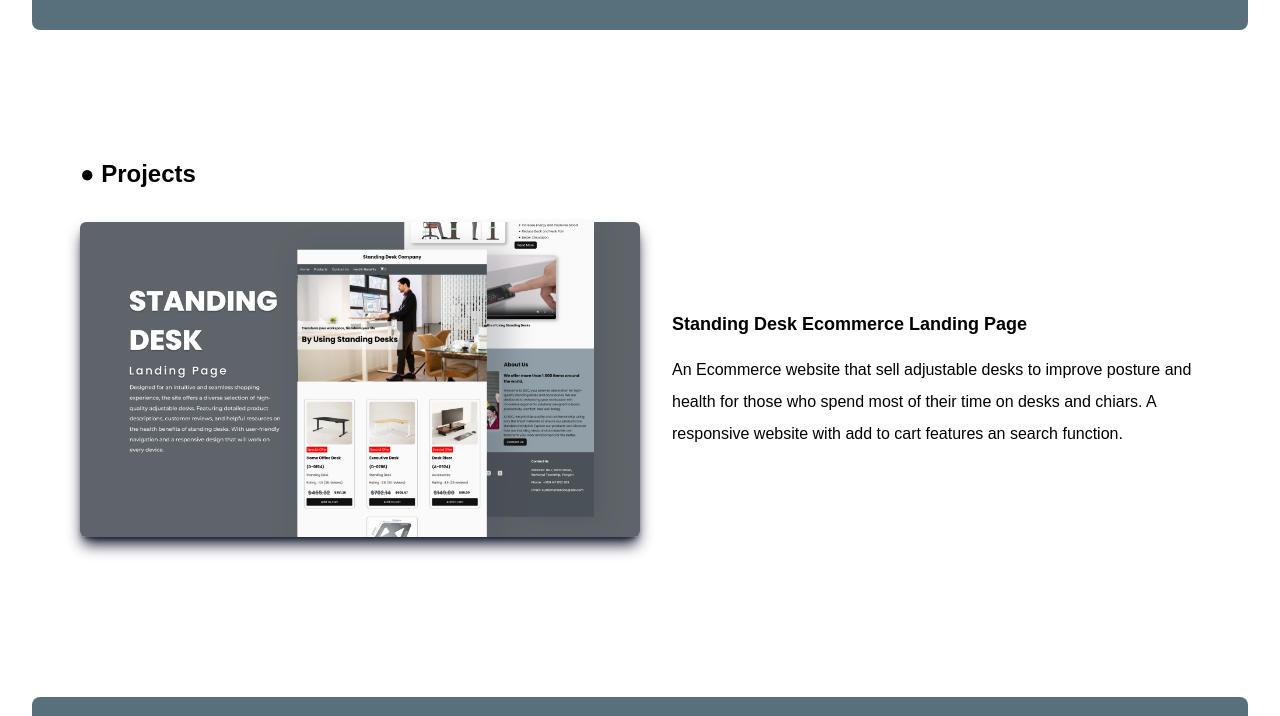
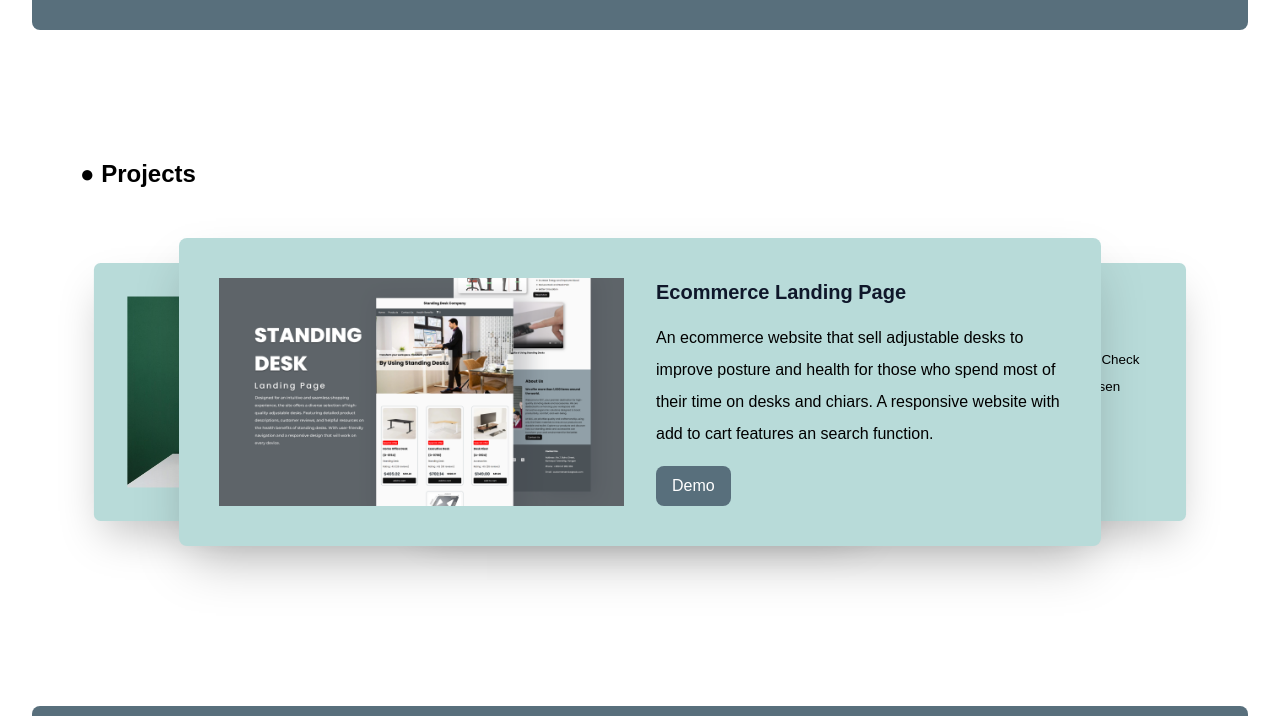
Before and after one commit to EiEiKyaw01/Portfolio, a website built with Vite: page index.html in a window 1280 px wide. Shown: the part 834-1550 px from the top of the page. Built offline with nearby package versions, Linux system fonts and the light colour scheme.

Commit message:
update project section

```diff
--- a/index.html
+++ b/index.html
@@ -82,7 +82,8 @@
     </nav>
 
     <section
-      id="hero-section" class="flex flex-col-reverse md:flex-row items-center justify-around px-4 md:px-8 mx-8 md:my-20"
+      id="hero-section"
+      class="flex flex-col-reverse md:flex-row items-center justify-around px-4 md:px-8 mx-8 md:my-20"
     >
       <div
         class="flex flex-col gap-8 text-center md:text-left relative max-md:pt-8"
@@ -197,24 +198,104 @@
     </section>
 
     <section id="project-section" class="pt-12">
-      <div class="px-12 m-8 md:my-20 flex flex-col gap-8 rounded-lg">
-        <h2 class="text-2xl font-semibold">● Projects</h2>
-        <div class="flex flex-col-reverse lg:flex-row gap-8 items-center">
-          <img
-            src="./src/images/SDC-website.png"
-            alt=""
-            class="lg:w-1/2 rounded-md shadow-lg shadow-slate-900"
-          />
-          <div class="  ">
-            <h2 class="text-lg font-semibold mb-4">
-              Standing Desk Ecommerce Landing Page
-            </h2>
-            <p class="tect-md leading-8">
-              An Ecommerce website that sell adjustable desks to improve posture
-              and health for those who spend most of their time on desks and
-              chiars. A responsive website with add to cart features an search
-              function.
-            </p>
+      <div class="px-12 m-8 md:my-20 rounded-lg">
+        <h2 class="text-2xl font-semibold mb-12">● Projects</h2>
+        <div class="md:px-12 px-4">
+          <div class="w-[90%] mx-auto relative">
+            <input
+              id="article-01"
+              type="radio"
+              name="slider"
+              class="sr-only peer/01"
+            />
+            <input
+              id="article-02"
+              type="radio"
+              name="slider"
+              class="sr-only peer/02"
+              checked
+            />
+            <input
+              id="article-03"
+              type="radio"
+              name="slider"
+              class="sr-only peer/03"
+            />
+
+            <div
+              class="absolute inset-0 scale-[67.5%] z-20 transition-all duration-500 ease-[cubic-bezier(0.25,1,0.5,1)] peer-focus-visible/01:[&_article]:ring peer-focus-visible/01:[&_article]:ring-indigo-300 peer-checked/01:relative peer-checked/01:z-50 peer-checked/01:translate-x-0 peer-checked/01:scale-100 peer-checked/01:[&>label]:pointer-events-none peer-checked/02:-translate-x-40 peer-checked/02:scale-[83.75%] peer-checked/02:z-40 peer-checked/03:-translate-x-80 peer-checked/03:z-30"
+            >
+              <label class="absolute inset-0" for="article-01">
+                <span class="sr-only">Weather Forecast</span>
+              </label>
+              <article class="bg-[#B8DBD9] p-10 rounded-lg shadow-2xl">
+                <div class="md:flex md:gap-8 items-center">
+                  <div class="md:w-1/2 mb-4 md:mb-0">
+                    <img src="./src/images/weather-forecast.jpg" alt="" />
+                  </div>
+                  <div class="md:w-1/2 flex flex-col gap-4">
+                    <h1 class="text-xl font-bold text-slate-900">
+                      Weather Forecast
+                    </h1>
+                    <p class="leading-8">
+                      A weather forecast website that show current date, temperature and including humidity and wind speed. It also includes 5 days forecast with highest and lowest temperature of the day.
+                    </p>
+                  <a href="https://weather-forecast-app-withshecodes.netlify.app/" target="_blank" class="bg-[#586F7C] text-white px-4 py-2 rounded-lg w-fit">Demo</a>
+                  </div>
+                </div>
+              </article>
+            </div>
+
+            <div
+              class="absolute inset-0 scale-[67.5%] z-20 transition-all duration-500 ease-[cubic-bezier(0.25,1,0.5,1)] peer-focus-visible/02:[&_article]:ring peer-focus-visible/02:[&_article]:ring-indigo-300 peer-checked/01:translate-x-40 peer-checked/01:scale-[83.75%] peer-checked/01:z-40 peer-checked/02:relative peer-checked/02:z-50 peer-checked/02:translate-x-0 peer-checked/02:scale-100 peer-checked/02:[&>label]:pointer-events-none peer-checked/03:-translate-x-40 peer-checked/03:scale-[83.75%] peer-checked/03:z-40"
+            >
+              <label class="absolute inset-0" for="article-02">
+                <span class="sr-only">Standing Desk Ecommerce</span>
+              </label>
+              <article class="bg-[#B8DBD9] p-10 rounded-lg shadow-2xl">
+                <div class="md:flex md:gap-8 items-center">
+                  <div class="md:w-1/2 mb-4 md:mb-0">
+                    <img src="./src/images/SDC-website.png" alt="" />
+                  </div>
+                  <div class="md:w-1/2 flex flex-col gap-4">
+                    <h1 class="text-xl font-bold text-slate-900">
+                      Ecommerce Landing Page
+                    </h1>
+                    <p class="leading-8">
+                      An ecommerce website that sell adjustable desks to improve
+                      posture and health for those who spend most of their time
+                      on desks and chiars. A responsive website with add to cart
+                      features an search function.
+                    </p>
+                  <a href="https://standingdeskcompany.netlify.app/" target="_blank" class="bg-[#586F7C] text-white px-4 py-2 rounded-lg w-fit">Demo</a>
+                  </div>
+                </div>
+              </article>
+            </div>
+
+            <div
+              class="absolute inset-0 scale-[67.5%] z-20 transition-all duration-500 ease-[cubic-bezier(0.25,1,0.5,1)] peer-focus-visible/03:[&_article]:ring peer-focus-visible/03:[&_article]:ring-indigo-300 peer-checked/01:translate-x-80 peer-checked/01:z-30 peer-checked/02:translate-x-40 peer-checked/02:scale-[83.75%] peer-checked/02:z-40 peer-checked/03:relative peer-checked/03:z-50 peer-checked/03:translate-x-0 peer-checked/03:scale-100 peer-checked/03:[&>label]:pointer-events-none"
+            >
+              <label class="absolute inset-0" for="article-03">
+                <span class="sr-only">World Clock</span>
+              </label>
+              <article class="bg-[#B8DBD9] p-10 rounded-lg shadow-2xl">
+                <div class="md:flex md:gap-8 items-center">
+                  <div class="md:w-1/2 mb-4 md:mb-0">
+                    <img src="./src/images/checktimebuddy.jpg" alt="" />
+                  </div>
+                  <div class="md:w-1/2 flex flex-col gap-4">
+                    <h2 class="text-lg font-semibold">
+                      Check Time Buddy
+                    </h2>
+                    <p class="leading-8">
+                      Check current local time and any time zone with Check Time Buddy. It shows update time, date and chosen cities.
+                    </p>
+                  <a href="https://checktimebuddy.netlify.app/" target="_blank" class="bg-[#586F7C] text-white px-4 py-2 rounded-lg w-fit">Demo</a>
+                  </div>
+                </div>
+              </article>
+            </div>
           </div>
         </div>
       </div>
--- a/package.json
+++ b/package.json
@@ -13,5 +13,8 @@
     "postcss": "^8.4.49",
     "tailwindcss": "^3.4.15",
     "vite": "^6.0.1"
+  },
+  "dependencies": {
+    "swiper": "^11.1.15"
   }
 }
--- a/src/main.js
+++ b/src/main.js
@@ -3,9 +3,6 @@ import './main.css';
 var effect = ScrollReveal({
   distance: '60px',
   duration: 2500,
-  delay: 400,
-  origin: 'bottom',
-  viewFactor: 0.5,
 });
 
 effect.reveal('#hero-section', {
@@ -15,18 +12,18 @@ effect.reveal('#hero-section', {
 
 effect.reveal('#skills', {
   origin: 'left',
-  viewFactor: 0.5,
+  viewFactor: 0.3,
   delay: 500
 });
 
 effect.reveal('#project-section', {
   origin: 'right',
-  viewFactor: 0.5,
+  viewFactor: 0.3,
   delay: 500
 });
 
 effect.reveal('#contact-me', {
   origin: 'bottom',
-  viewFactor: 0.5,
+  viewFactor: 0.3,
   delay: 500
 });
```
Also changed, not shown: src/images/checktimebuddy.jpg (added), src/images/weather-forecast.jpg (added), 1 other file.
